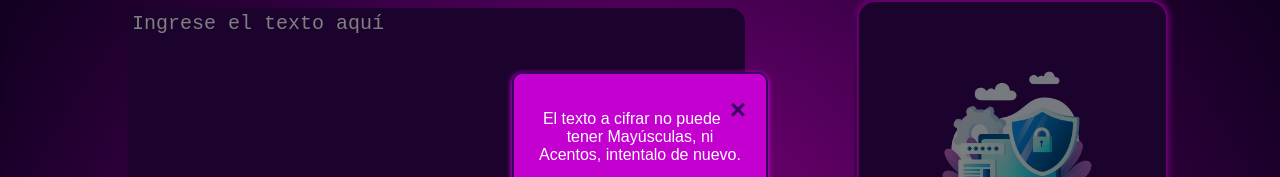
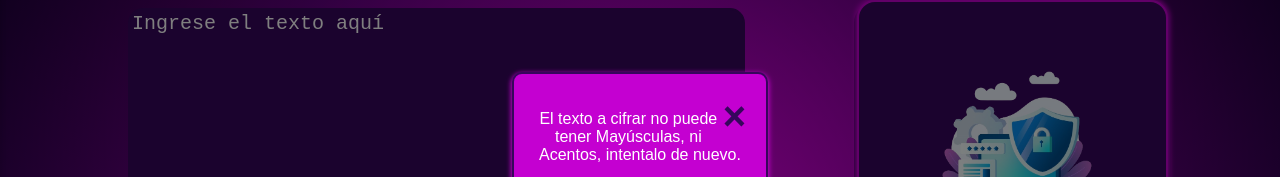
Before and after one commit to JuanSRodriguez/Encriptador-de-texto, a plain HTML site: page index.html in a window 1280 px wide. Both pictures are taken after typing "Sample" into the empty fields and a click on the button "Encriptar". Shown: the part 120-297 px from the top of the page. Drawn offline with Linux system fonts and the light colour scheme.

Commit message:
style.css

```diff
--- a/style.css
+++ b/style.css
@@ -73,7 +73,7 @@ body {
 .close-button {
     color: var(--primary-color);
     float: right;
-    font-size: 28px;
+    font-size: 40px;
     font-weight: bold;
 }
 
@@ -732,3 +732,4 @@ footer p {
         height: 5rem;
         margin-left: 0; /* Ajustado */
     }
+}
```
